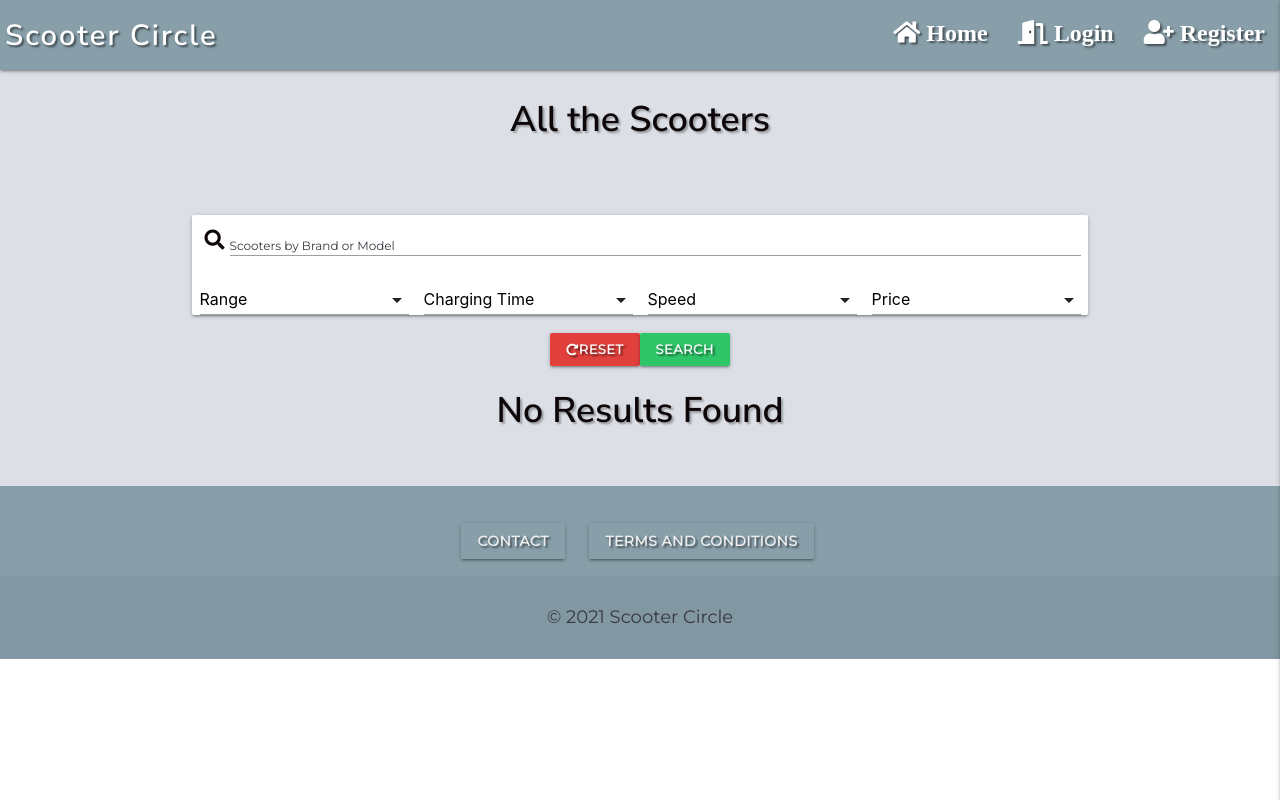
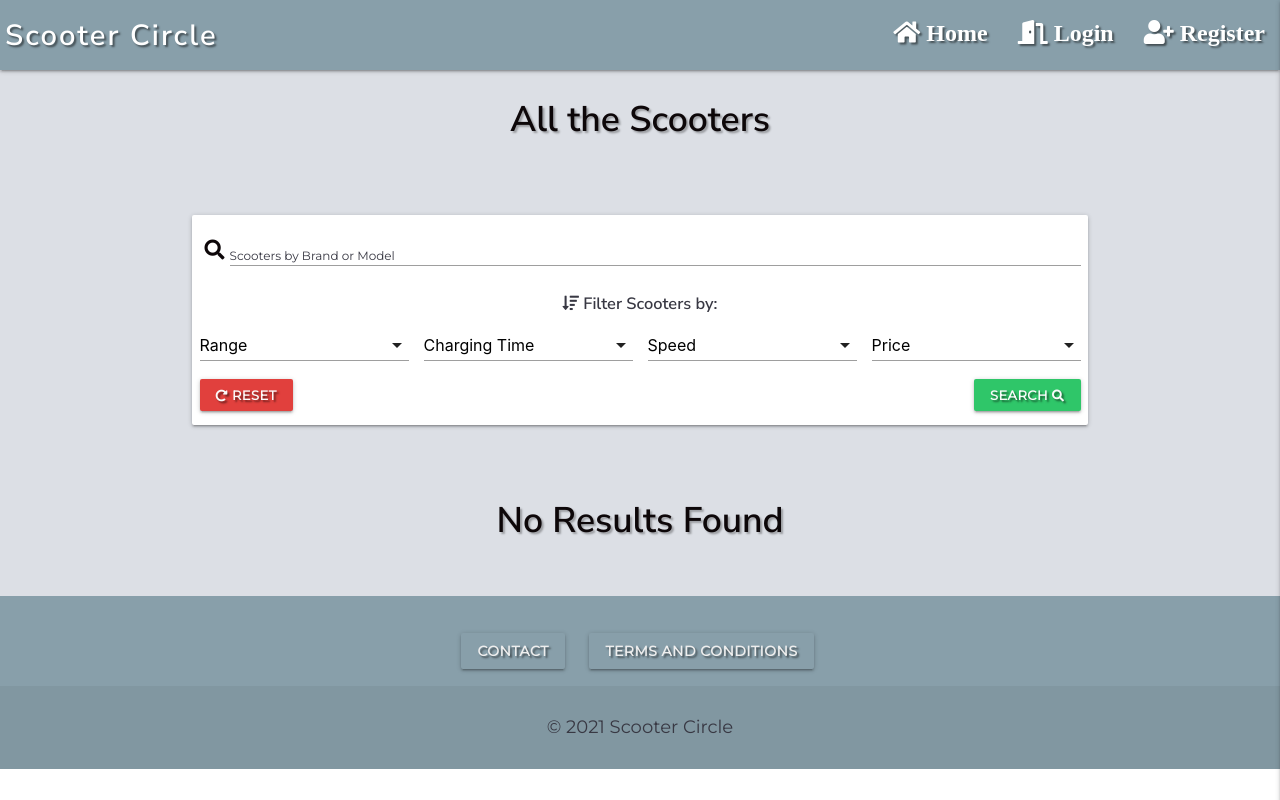
Before and after one commit to marina601/scooter-circle, a Flask app: page /products in a window 1280 px wide. Run offline with Flask 2, Linux system fonts and the light colour scheme; data that the repository does not hold is empty; some libraries are stand-ins or nearby versions.

Commit message:
Added style to the search form and heading to filter selection

```diff
--- a/static/css/style.css
+++ b/static/css/style.css
@@ -240,13 +240,10 @@ bottom:   0;
 }
 
 .filter-panel {
-   height: 10rem !important;
+   height: 21rem !important;
+   padding-top: 1rem;
 }
 
-.filter-btn {
-   display: flex;
-   justify-content: center;
-}
 
 /*****************View Product*************************/
 .scooter-img {
@@ -511,6 +508,6 @@ footer {
 
 @media screen and (max-width: 992px) {
    .filter-panel {
-      height: 18rem !important;
+      height: 27rem !important;
    }
 }
--- a/templates/products.html
+++ b/templates/products.html
@@ -8,17 +8,21 @@
       </div>
     </div>
     <!--Search Form -->
-
-    <!--Sort Products-->
     <div class="row card-panel filter-panel">
       <form action="{{ url_for('products') }}" method="GET" class="col s12 search-form">
         <div class="row valign-wrapper center-align">
           <div class="input-field col s12">
             <i class="fas fa-search prefix"></i>
-            <input type="text" name="query" id="query" class="validate" minlength="3"  maxlength="50"
-            pattern="^[a-zA-Z 0-9!?-]{3,50}$"  oninput="this.setCustomValidity('')"
-            oninvalid="this.setCustomValidity('You may search by Scooter Model or Brand')">
+            <input type="text" name="query" id="query" class="validate" minlength="3" maxlength="50"
+              pattern="^[a-zA-Z 0-9!?-]{3,50}$" oninput="this.setCustomValidity('')"
+              oninvalid="this.setCustomValidity('Please enter a minimum of 3 charcters to search the scooter by brand or model')">
             <label for="query">Scooters by Brand or Model</label>
+          </div>
+        </div>
+        <!--Sort Heading-->
+        <div class="row">
+          <div class="col s12 text-center">
+            <h5><i class="fas fa-sort-amount-down"></i> Filter Scooters by:</h5>
           </div>
         </div>
         <!--Sort by Range-->
@@ -60,12 +64,12 @@
           </div>
         </div>
         <div class="row">
-            <div class="col s12 card-action filter-btn">
-              <a href="{{ url_for('products') }}" class="btn-small btn-reset text-shadow"><i class="fas fa-redo-alt prefix"></i>Reset</a>
+          <div class="col s12 card-action">
+            <a href="{{ url_for('products') }}" class="btn-small btn-reset text-shadow">
+              <i class="fas fa-redo-alt prefix"></i> Reset</a>
             <button type="submit" class="text-shadow btn-small submit-btn">
-                 Search
+              Search <i class="fas fa-search prefix"></i>
             </button>
-            </div>
           </div>
         </div>
       </form>
```
Lines whose indentation alone changed are shown as unchanged.
